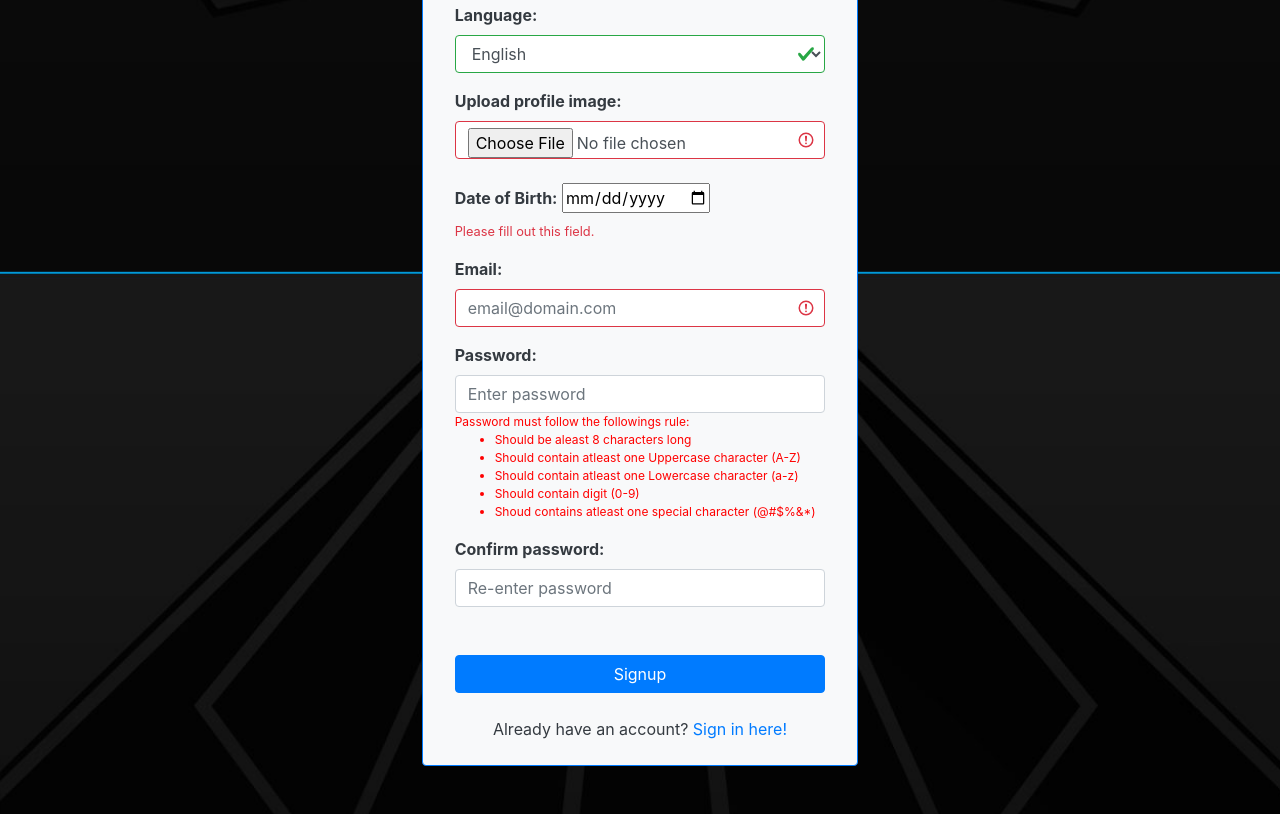
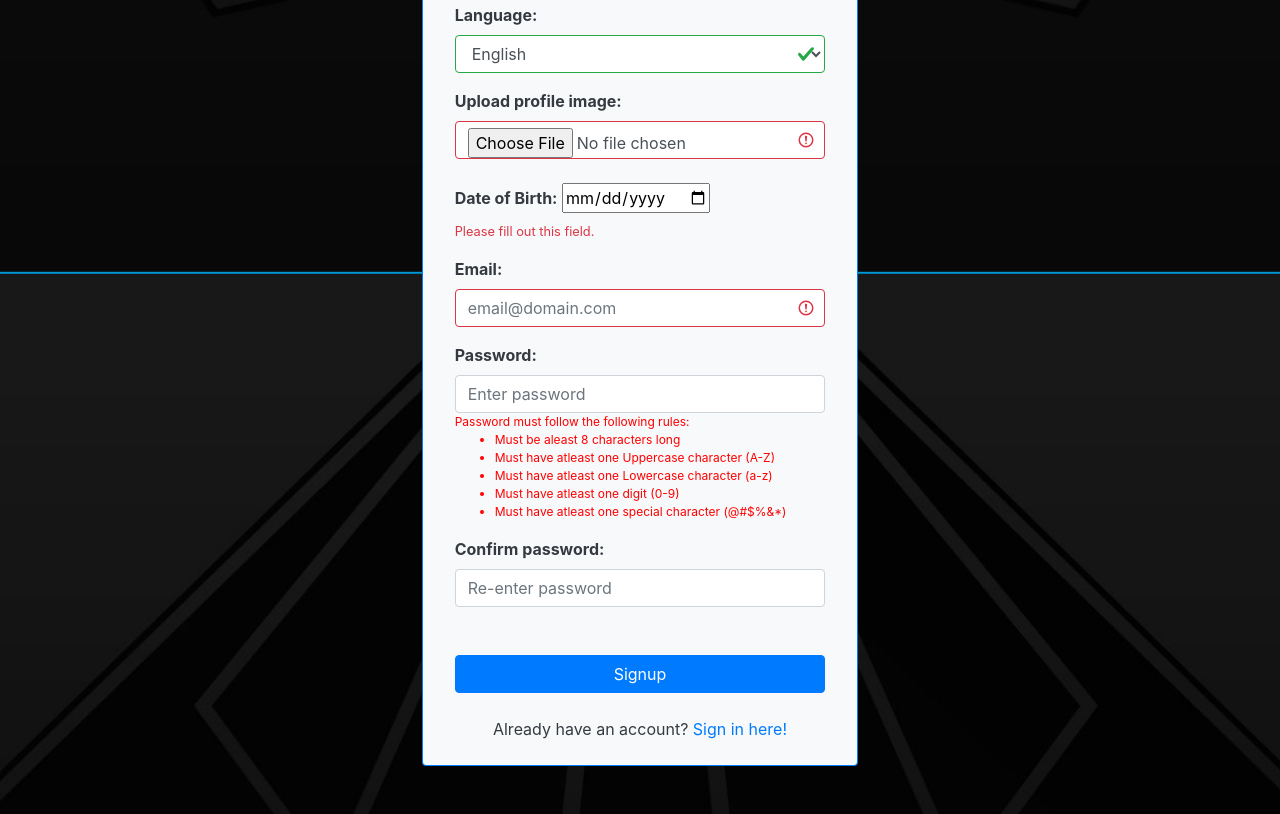
Before and after one commit to ty01khan/ty01khan.github.io, a plain HTML site: page signup.html in a window 1280 px wide. Shown: the part 957-1771 px from the top of the page. Drawn offline with nearby package versions, Linux system fonts and the light colour scheme.

Commit message:
text changed

```diff
--- a/signup.html
+++ b/signup.html
@@ -127,13 +127,13 @@
                     <div>
                         <input type="password" class="form-control" id="pass" placeholder="Enter password" required>
                     </div>
-                    <div class="isValidPass">Password must follow the followings rule:
+                    <div class="isValidPass">Password must follow the following rules:
                         <ul>
-                            <li>Should be aleast 8 characters long</li>
-                            <li>Should contain atleast one Uppercase character (A-Z)</li>
-                            <li>Should contain atleast one Lowercase character (a-z)</li>
-                            <li>Should contain digit (0-9)</li>
-                            <li>Shoud contains atleast one special character (@#$%&*)</li>
+                            <li>Must be aleast 8 characters long</li>
+                            <li>Must have atleast one Uppercase character (A-Z)</li>
+                            <li>Must have atleast one Lowercase character (a-z)</li>
+                            <li>Must have atleast one digit (0-9)</li>
+                            <li>Must have atleast one special character (@#$%&*)</li>
                         </ul>
                     </div>
                 </div>
```
